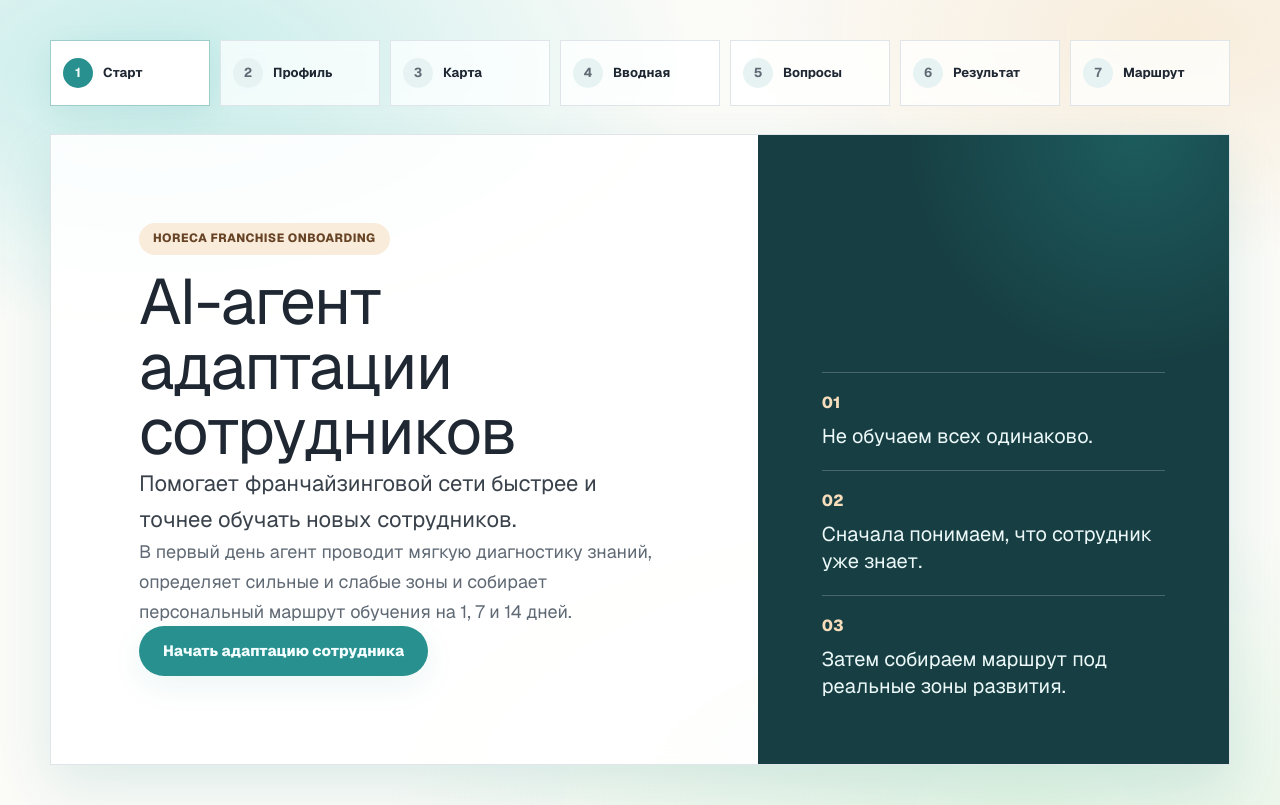
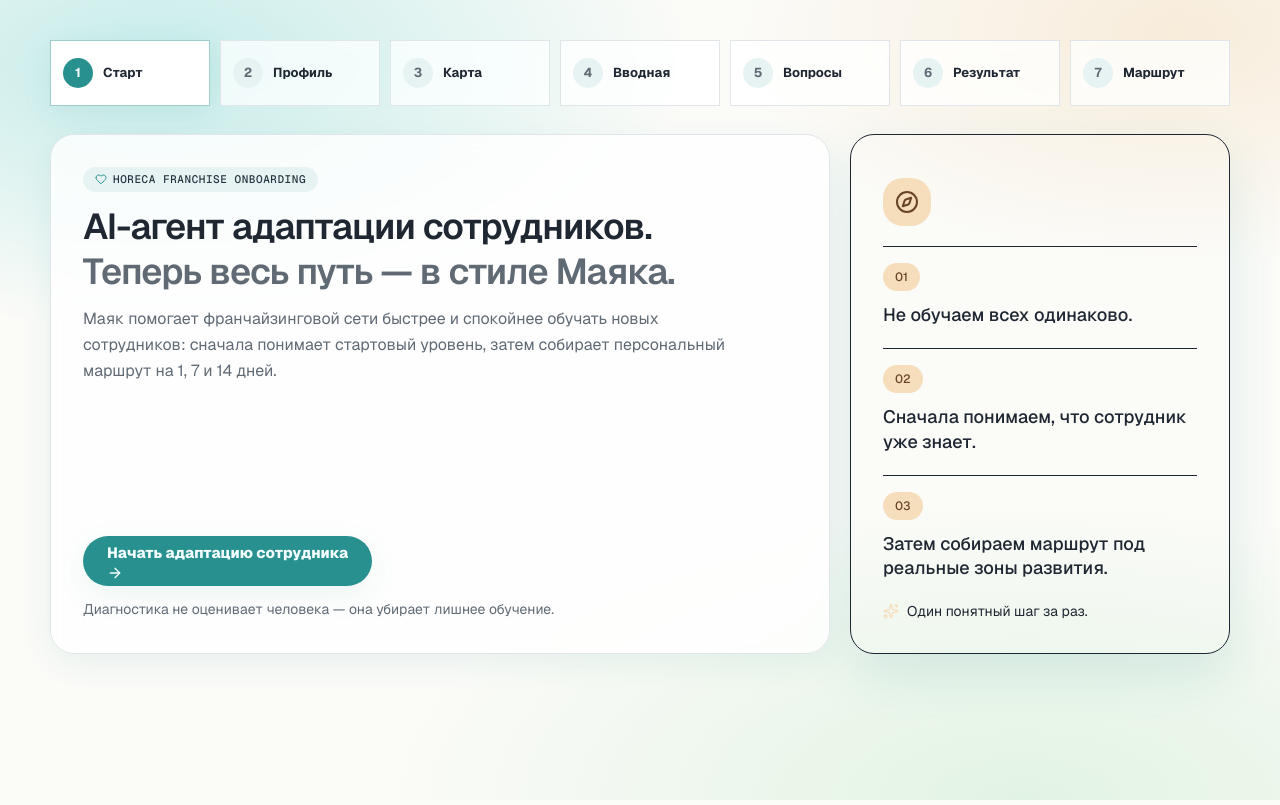
Before and after one commit to Ramilko37/ai-onboarding, a Next.js app: page / in a window 1280 px wide. Built offline with nearby package versions, Linux system fonts and the light colour scheme.

Commit message:
Align welcome step with Mayak UI

```diff
--- a/src/modules/onboarding-agent/ui/steps/WelcomeStep.tsx
+++ b/src/modules/onboarding-agent/ui/steps/WelcomeStep.tsx
@@ -1,40 +1,66 @@
+import { ArrowRight, Compass, Heart, Sparkles } from "lucide-react";
+import {
+  MayakActionBar,
+  MayakBadge,
+  MayakIconBadge,
+  MayakPanel,
+  MayakSectionHeader,
+} from "@/shared/ui/mayak";
 import { PrimaryButton } from "../components";
-import styles from "../OnboardingAgentPage.module.css";
 
 export function WelcomeStep({ onStart }: { onStart: () => void }) {
   return (
-    <section className={styles.hero}>
-      <div className={styles.heroContent}>
-        <p className={styles.kicker}>HORECA franchise onboarding</p>
-        <h1>AI-агент адаптации сотрудников</h1>
-        <p className={styles.lead}>
-          Помогает франчайзинговой сети быстрее и точнее обучать новых
-          сотрудников.
+    <section className="grid gap-5 lg:grid-cols-3">
+      <MayakPanel padding="lg" className="flex min-h-[520px] flex-col justify-between lg:col-span-2">
+        <div>
+          <MayakSectionHeader
+            kicker={
+              <>
+                <Heart className="h-3 w-3 text-primary" aria-hidden="true" />
+                HORECA franchise onboarding
+              </>
+            }
+            title={
+              <>
+                AI-агент адаптации сотрудников.
+                <br />
+                <span className="text-muted-foreground">Теперь весь путь — в стиле Маяка.</span>
+              </>
+            }
+            description="Маяк помогает франчайзинговой сети быстрее и спокойнее обучать новых сотрудников: сначала понимает стартовый уровень, затем собирает персональный маршрут на 1, 7 и 14 дней."
+          />
+        </div>
+
+        <MayakActionBar>
+          <PrimaryButton onClick={onStart}>
+            Начать адаптацию сотрудника
+            <ArrowRight className="h-4 w-4" aria-hidden="true" />
+          </PrimaryButton>
+          <span className="text-sm leading-relaxed text-muted-foreground">
+            Диагностика не оценивает человека — она убирает лишнее обучение.
+          </span>
+        </MayakActionBar>
+      </MayakPanel>
+
+      <MayakPanel variant="deep" padding="lg" className="flex flex-col justify-end gap-5">
+        <MayakIconBadge tone="accent" className="h-12 w-12 rounded-2xl">
+          <Compass className="h-6 w-6" aria-hidden="true" />
+        </MayakIconBadge>
+        {[
+          ["01", "Не обучаем всех одинаково."],
+          ["02", "Сначала понимаем, что сотрудник уже знает."],
+          ["03", "Затем собираем маршрут под реальные зоны развития."],
+        ].map(([number, text]) => (
+          <div className="border-t border-deep-border pt-4" key={number}>
+            <MayakBadge tone="accent">{number}</MayakBadge>
+            <p className="mt-3 text-lg font-medium leading-snug text-deep-foreground">{text}</p>
+          </div>
+        ))}
+        <p className="flex items-center gap-2 text-sm text-deep-muted">
+          <Sparkles className="h-4 w-4 text-accent" aria-hidden="true" />
+          Один понятный шаг за раз.
         </p>
-        <p>
-          В первый день агент проводит мягкую диагностику знаний, определяет
-          сильные и слабые зоны и собирает персональный маршрут обучения на 1, 7
-          и 14 дней.
-        </p>
-        <PrimaryButton onClick={onStart}>
-          Начать адаптацию сотрудника
-        </PrimaryButton>
-      </div>
-
-      <aside className={styles.heroPanel} aria-label="Ценность прототипа">
-        <div>
-          <span>01</span>
-          <p>Не обучаем всех одинаково.</p>
-        </div>
-        <div>
-          <span>02</span>
-          <p>Сначала понимаем, что сотрудник уже знает.</p>
-        </div>
-        <div>
-          <span>03</span>
-          <p>Затем собираем маршрут под реальные зоны развития.</p>
-        </div>
-      </aside>
+      </MayakPanel>
     </section>
   );
 }
```
